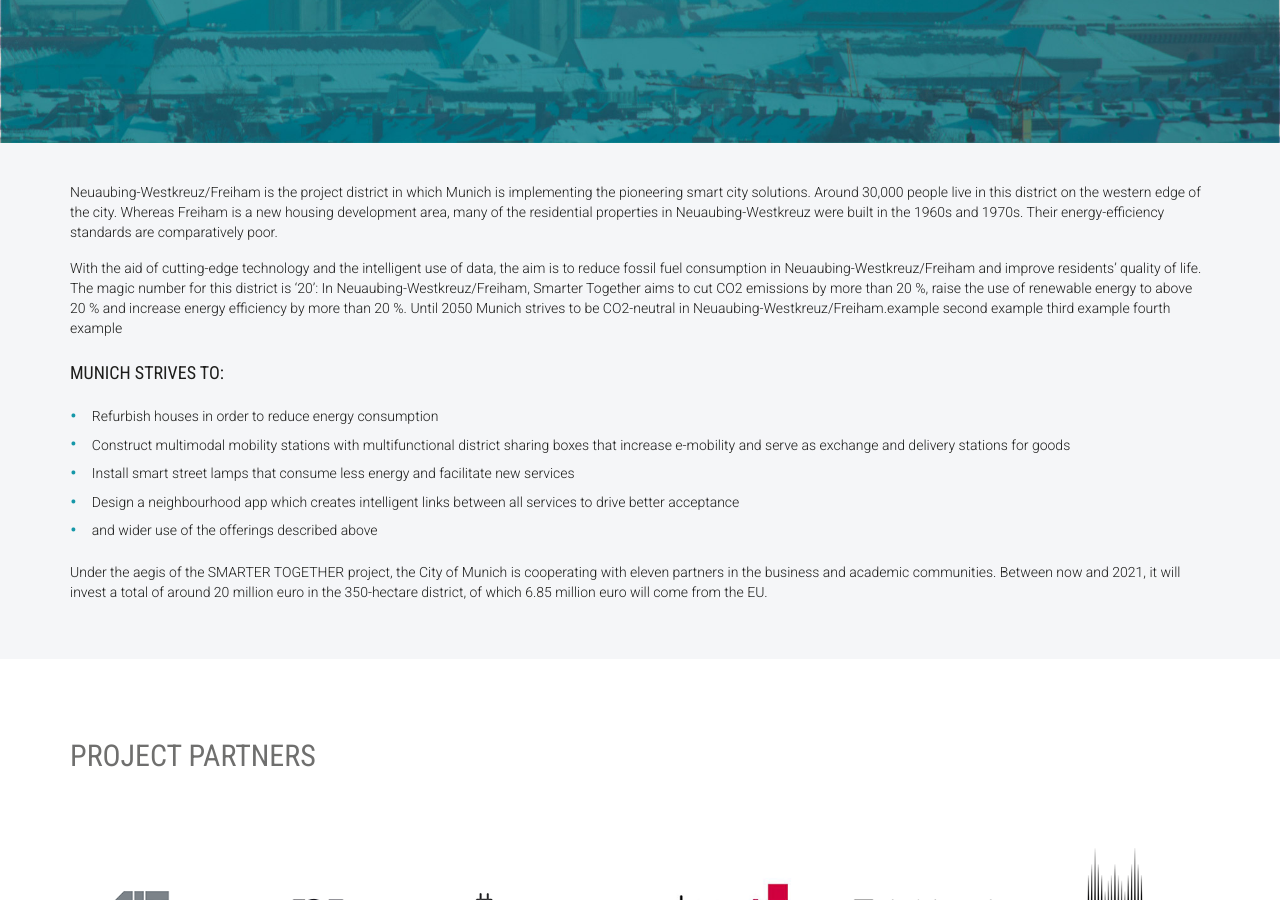
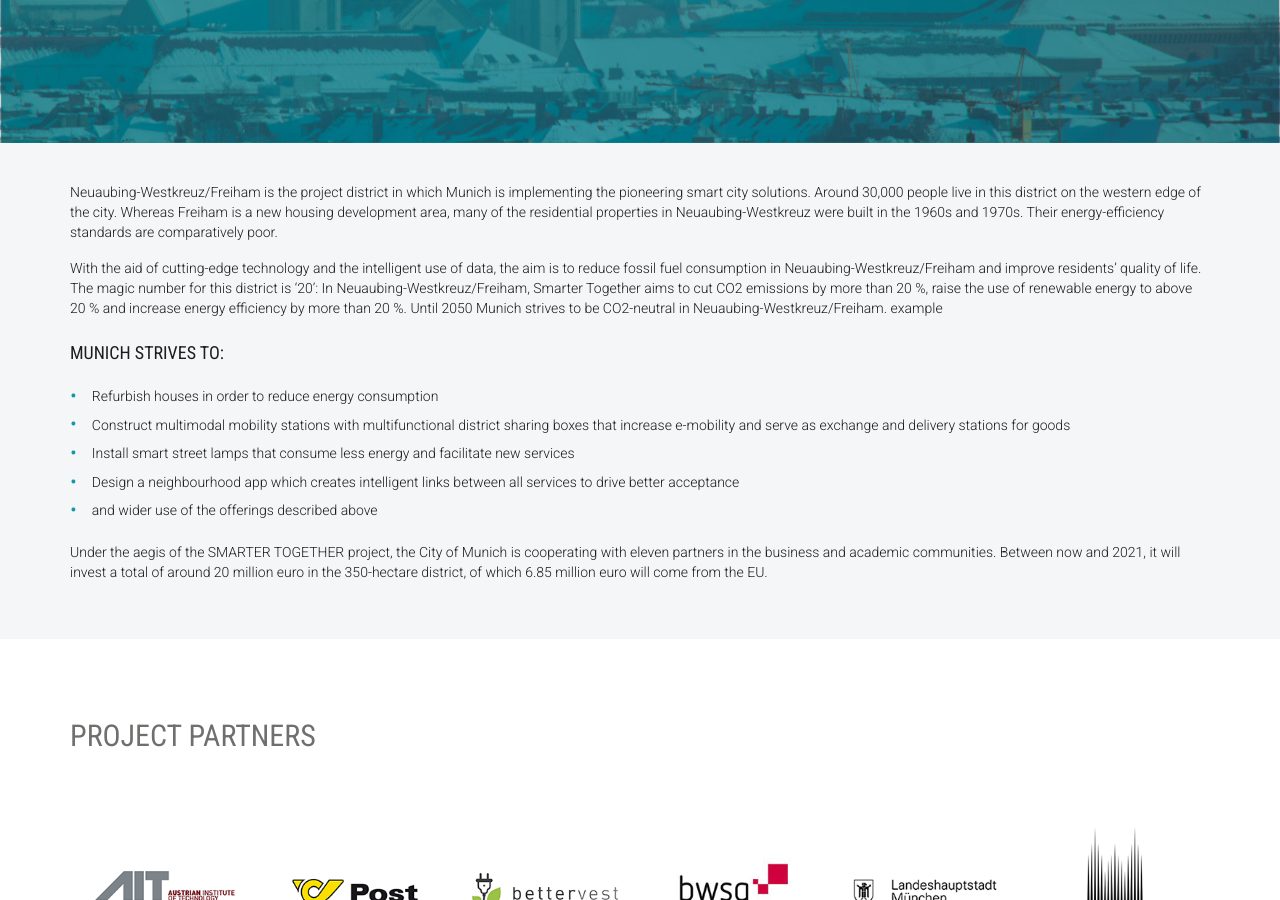
Before and after one commit to frontcraft/smarttogether, a Jekyll site: the page built from cities/munich.md, in a window 1280 px wide and 900 px high, scrolled down 540 px. Built offline with Jekyll 4.4.1, drawn with Linux system fonts in a browser that asks for light colours; nearby versions of some CDN libraries; comment, search, counter and statistics services are not loaded.

Commit message:
Updated munich.md

```diff
--- a/cities/munich.md
+++ b/cities/munich.md
@@ -6,7 +6,7 @@ published: true
 ---
 Neuaubing-Westkreuz/Freiham is the project district in which Munich is implementing the pioneering smart city solutions. Around 30,000 people live in this district on the western edge of the city. Whereas Freiham is a new housing development area, many of the residential properties in Neuaubing-Westkreuz were built in the 1960s and 1970s. Their energy-efficiency standards are comparatively poor.
 
-With the aid of cutting-edge technology and the intelligent use of data, the aim is to reduce fossil fuel consumption in Neuaubing-Westkreuz/Freiham and improve residents’ quality of life. The magic number for this district is ‘20’: In Neuaubing-Westkreuz/Freiham, Smarter Together aims to cut CO2 emissions by more than 20 %, raise the use of renewable energy to above 20 % and increase energy efficiency by more than 20 %. Until 2050 Munich strives to be CO2-neutral in Neuaubing-Westkreuz/Freiham.example second example third example fourth example
+With the aid of cutting-edge technology and the intelligent use of data, the aim is to reduce fossil fuel consumption in Neuaubing-Westkreuz/Freiham and improve residents’ quality of life. The magic number for this district is ‘20’: In Neuaubing-Westkreuz/Freiham, Smarter Together aims to cut CO2 emissions by more than 20 %, raise the use of renewable energy to above 20 % and increase energy efficiency by more than 20 %. Until 2050 Munich strives to be CO2-neutral in Neuaubing-Westkreuz/Freiham. example
 
 ### Munich strives to:
 
```
